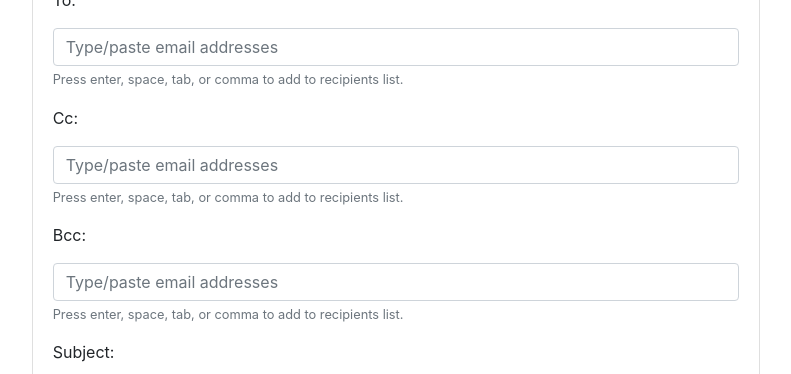
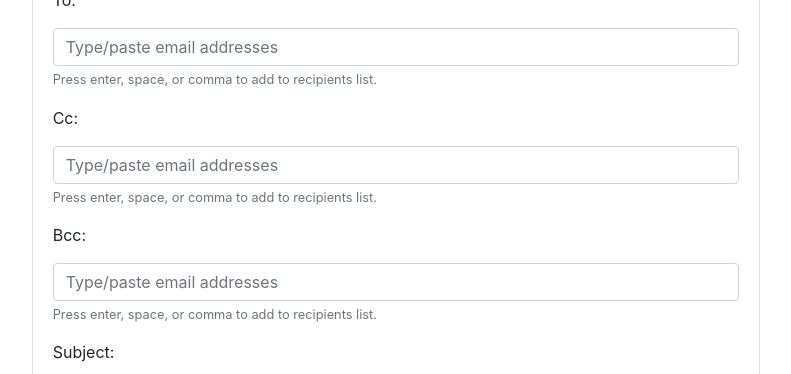
Before and after one commit to syoon123/etemplate, a React (Create React App) app in the folder app/: page / in a window 1280 px wide. Shown: the part 167-541 px from the top of the page, without its empty margins (244-1035 px from the left). Built offline with nearby package versions, Linux system fonts and the light colour scheme.

Commit message:
updated recipient component helper text, made Subject component

```diff
--- a/app/src/App.tsx
+++ b/app/src/App.tsx
@@ -3,6 +3,7 @@ import './App.css';
 import Container from 'react-bootstrap/Container';
 import Recipients from './components/Recipients';
 import CustomButton from './components/CustomButton';
+import Subject from './components/Subject';
 import Content from './components/Content';
 import Row from 'react-bootstrap/Row';
 import Col from 'react-bootstrap/Col';
@@ -64,9 +65,10 @@ export default function App() {
       subjectString = encodeURIComponent(`&subject=${subject}`);
     }
     let bodyString: string = encodeURIComponent(`&body=${body}`);
-    setMailToUrl(`mailto:${recipientsList}?${ccList}${bccList}${subjectString}${bodyString}`);
+    setMailToUrl(
+      `mailto:${recipientsList}?${ccList}${bccList}${subjectString}${bodyString}`
+    );
     setIsEditing(false);
-
   }
 
   return (
@@ -81,9 +83,10 @@ export default function App() {
           <Col sm={8}>
             <Card>
               <Card.Body>
-                <h2 className="break-word mb-3">
-                  {subject ? subject : '[No Subject]'}
-                </h2>
+                {Subject({
+                  isHidden: !isEditing,
+                  subject: subject,
+                })}
                 {Recipients({
                   label: 'To:',
                   action: handleRecipients,
--- a/app/src/components/Recipients.tsx
+++ b/app/src/components/Recipients.tsx
@@ -108,7 +108,7 @@ export default function Recipients(props: RecipientsProps) {
         onPaste={handlePaste}
       />
       <Form.Text className="text-muted">
-        Press enter, space, tab, or comma to add to recipients list.
+        Press enter, space, or comma to add to recipients list.
       </Form.Text>
 
       {error && (
--- /dev/null
+++ b/app/src/components/Subject.tsx
@@ -0,0 +1,17 @@
+import React from 'react';
+
+type SubjectProps = {
+  isHidden: boolean;
+  subject: string;
+};
+
+export default function Subject(props: SubjectProps) {
+  if (props.isHidden) {
+    return;
+  }
+  return (
+    <h2 className="break-word mb-3">
+      {props.subject ? props.subject : '[No Subject]'}
+    </h2>
+  );
+}
```
